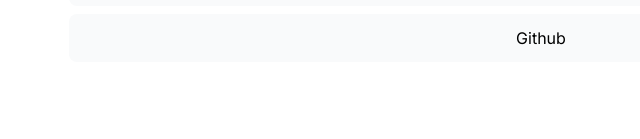
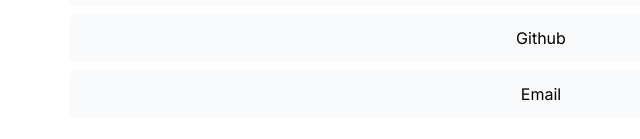
Before and after one commit to devinvasavong/portfolio, a Next.js app: page /links in a window 1280 px wide. Shown: the part 199-338 px from the top of the page, without its empty margins (99-739 px from the left). Built offline with nearby package versions, Linux system fonts and the light colour scheme.

Commit message:
Added email to links page

```diff
--- a/app/links/page.tsx
+++ b/app/links/page.tsx
@@ -30,6 +30,7 @@ export default function Links() {
                     <Card title="Read.cv" link="https://read.cv/cdv" />
                     <Card title="LinkedIn" link="https://linkedin.com/in/devinvasavong" caption="Connect with me" />
                     <Card title="Github" link="https://github.com/devinvasavong" />
+                    <Card title="Email" link="mailto:devin@vasavong.com" />
                 </div>
             </div>
         </div>
```
